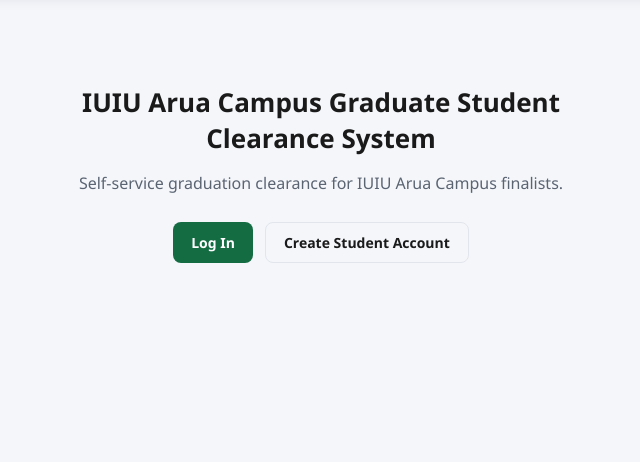
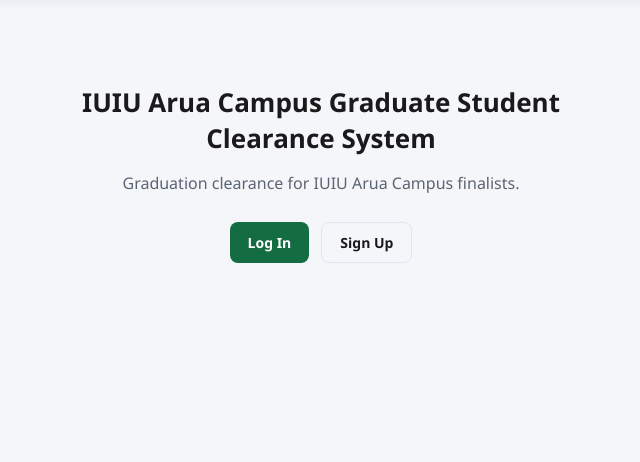
Before and after one commit to Ibrahim-19/iuiu-clearance-system, a Flask app: page / in a window 1280 px wide. Shown: the part 58-520 px from the top of the page, without its empty margins (319-959 px from the left). Run offline with Flask 3, Linux system fonts and the light colour scheme.

Commit message:
minor changes

```diff
--- a/app/templates/index.html
+++ b/app/templates/index.html
@@ -3,10 +3,10 @@
 {% block content %}
 <div style="max-width:560px;margin:60px auto;text-align:center;">
   <h1 style="font-size:26px;margin-bottom:6px;">{{ site_name }}</h1>
-  <p style="color:#5b6473;margin-bottom:28px;">Self-service graduation clearance for IUIU Arua Campus finalists.</p>
+  <p style="color:#5b6473;margin-bottom:28px;">Graduation clearance for IUIU Arua Campus finalists.</p>
   <div style="display:flex;gap:12px;justify-content:center;flex-wrap:wrap;">
     <a class="btn btn-primary" href="{{ url_for('auth.login') }}">Log In</a>
-    <a class="btn btn-outline" href="{{ url_for('auth.register') }}">Create Student Account</a>
+    <a class="btn btn-outline" href="{{ url_for('auth.register') }}">Sign Up</a>
   </div>
 </div>
 {% endblock %}
```
